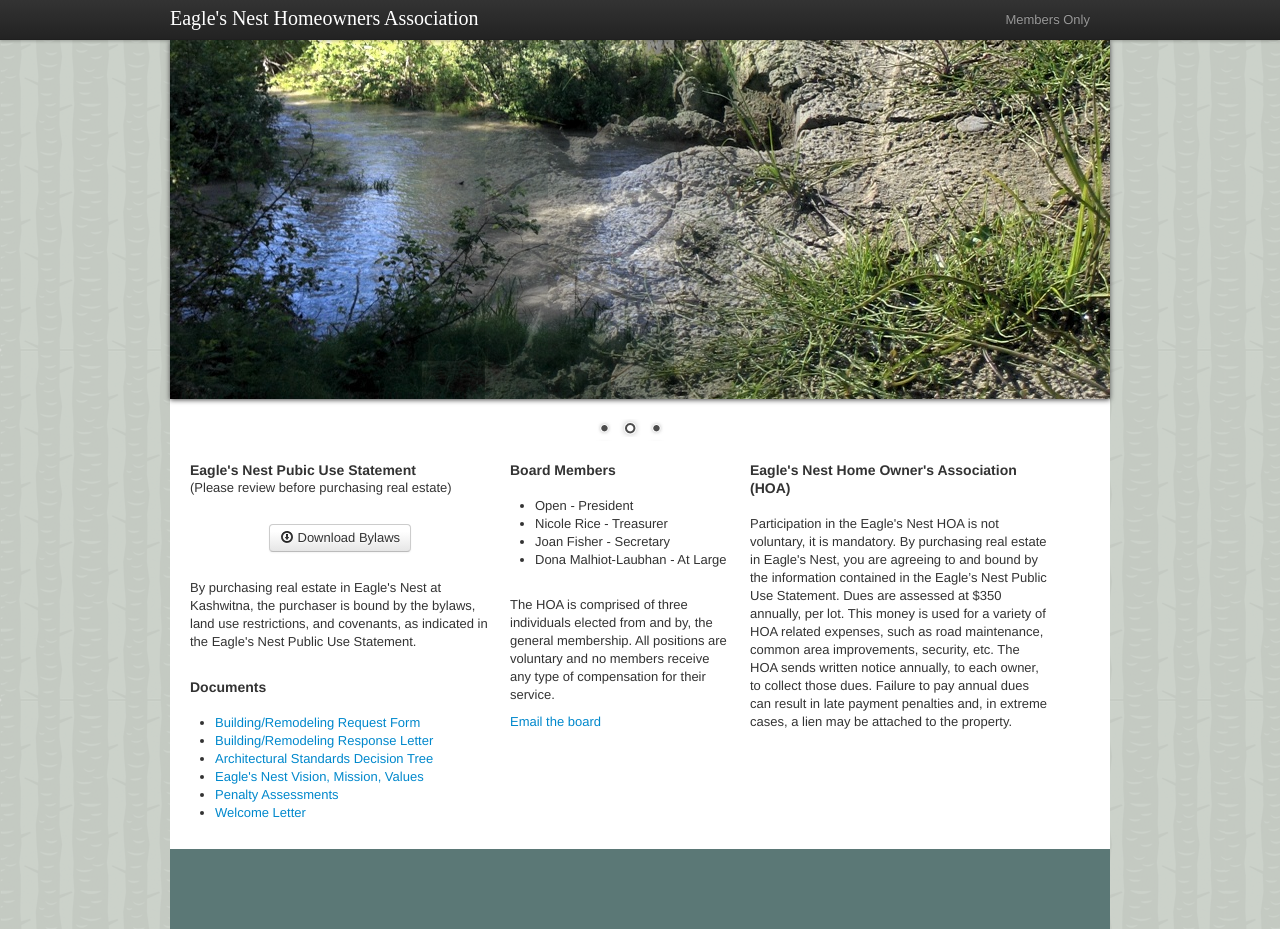
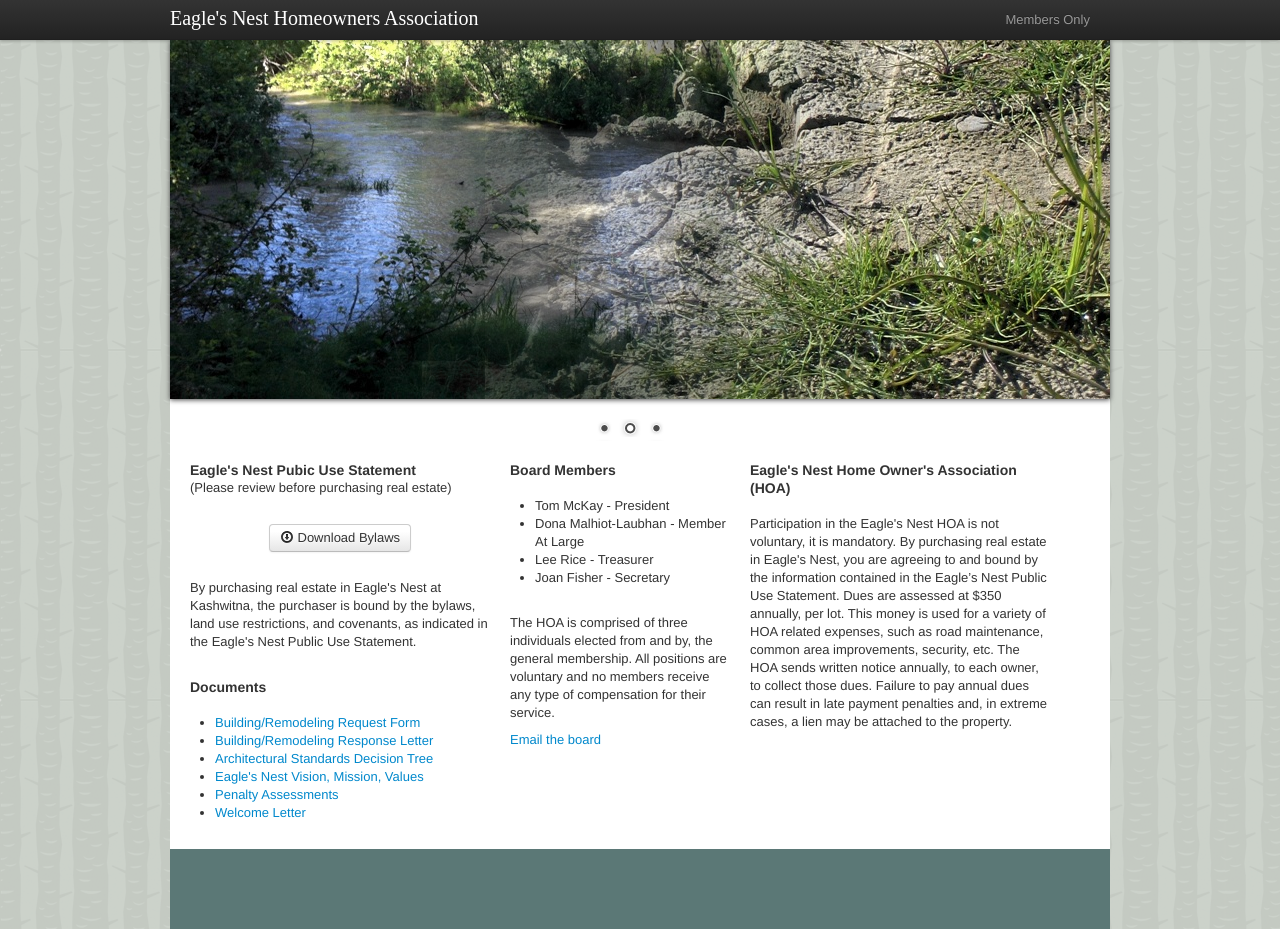
Before and after one commit to thesurlydev/eaglesnest-hoa.net, a Jekyll site: the page built from index.markdown, in a window 1280 px wide and 929 px high. Built offline with Jekyll 4.4.1, drawn with Linux system fonts in a browser that asks for light colours; some web fonts are replaced.

Commit message:
updated board members

```diff
--- a/index.markdown
+++ b/index.markdown
@@ -32,10 +32,10 @@ title: Eagle's Nest Homeowners Association
                 <h4>Board Members</h4>
                 <br>
                 <ul>
-                    <li>Open - President</li>
-                    <li>Nicole Rice - Treasurer</li>
+                    <li>Tom McKay - President</li>
+                    <li>Dona Malhiot-Laubhan - Member At Large</li>
+                    <li>Lee Rice - Treasurer</li>
                     <li>Joan Fisher - Secretary</li>
-                    <li>Dona Malhiot-Laubhan - At Large</li>
                 </ul>
                 <br>
                 <p>The HOA is comprised of three individuals elected from and by, the general membership. All positions are voluntary and no members receive any type of compensation for their service.</p>
```
